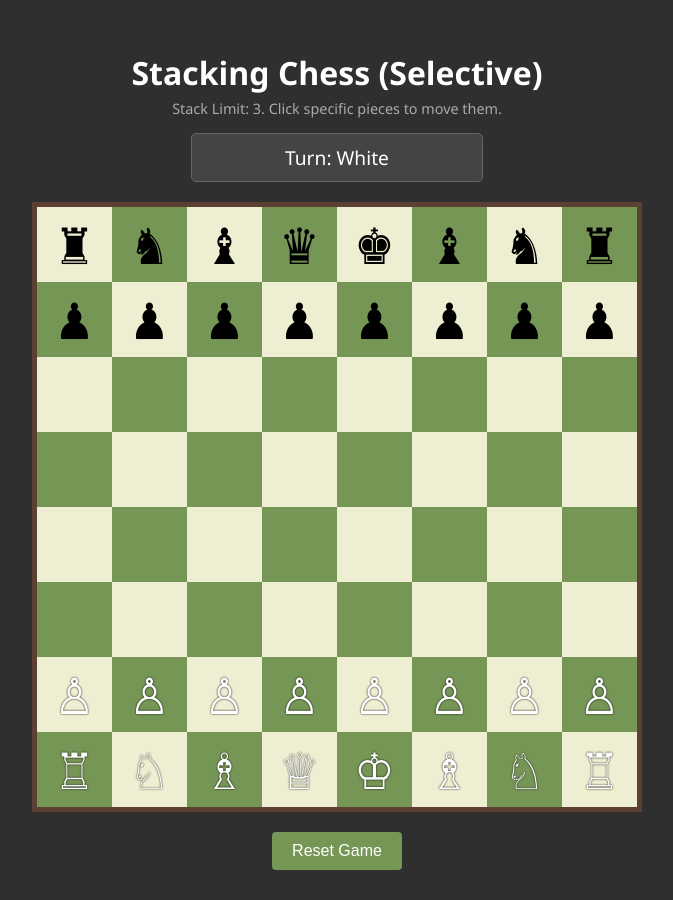
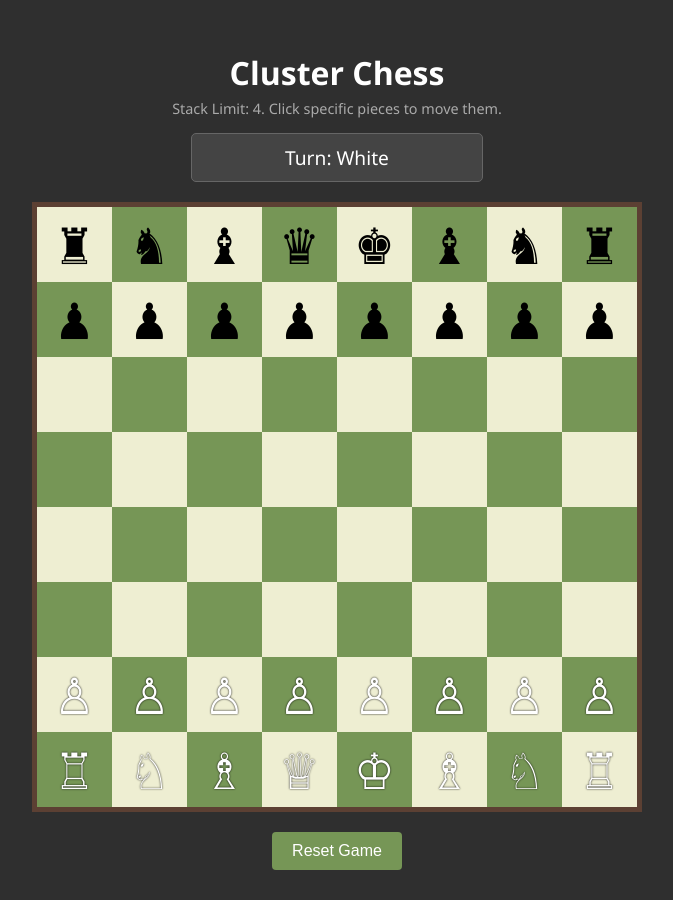
Before and after one commit to eliasbagley/eliasbagley.github.io, a Jekyll site: the page cluster_chess.html, which Jekyll copies as it is, in a window 1280 px wide. Shown: the whole page, without its empty margins (303-976 px from the left). Built offline with Jekyll 4.4.1, drawn with Linux system fonts in a browser that asks for light colours; Markdown is read by kramdown in place of the engine named in the settings.

Commit message:
Update cluster_chess.html

```diff
--- a/cluster_chess.html
+++ b/cluster_chess.html
@@ -125,8 +125,8 @@
 </head>
 <body>
 
-    <h1>Stacking Chess (Selective)</h1>
-    <p>Stack Limit: 3. Click specific pieces to move them.</p>
+    <h1>Cluster Chess</h1>
+    <p>Stack Limit: 4. Click specific pieces to move them.</p>
     <div id="status">Turn: White</div>
     <div id="board"></div>
     <button onclick="resetGame()">Reset Game</button>
```
